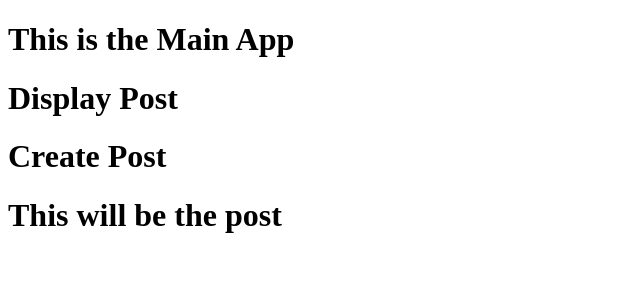
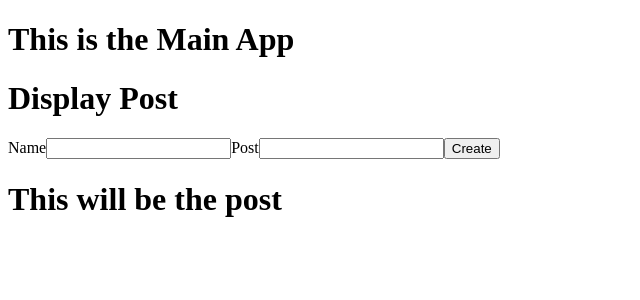
Before and after one commit to Yuffi64/Social_Feed_reactpj, a React (Create React App) app: page / in a window 1280 px wide. Shown: the top 300 px of the page, without its empty margins (0-640 px from the left). Built offline with nearby package versions, Linux system fonts and the light colour scheme.

Commit message:
modified  create post to have onChange format submit.

```diff
--- /dev/null
+++ b/src/components/CreatePost/createPostform.jsx
@@ -0,0 +1,44 @@
+// This component will add a post to the array
+// incoming props are:
+// Update the array named:
+import React, { useState } from "react";
+
+const CreatePostForm = (props) => {
+
+    // This may not actually need to display anything
+    //  but we are doing to test functionality for now.
+    const [userName, setUserName] = useState('');
+    const [userPost, setUserPost] = useState('');
+
+    function handleSubmit(formEvent){
+      formEvent.preventDefault();
+      alert(`${userName}, your post has been created`);
+    }
+
+//?    return (
+//?      <form>
+//?        <label>Name</label>
+//?        <input type = 'Name'/>
+//?        <label>Post</label>
+//?        <input Post = ''/>
+//?        <label></label>
+//?        <button type = 'submit'>Create</button>
+    return(
+       <form onSubmit={handleSubmit}>
+          <label>Name</label>
+          <input type = 'text' onChange={(event) => setUserName(event.target.value)} value={userName}/>
+          <label>Post</label>
+          <input type = 'text' onChange={(event) => setUserPost(event.target.value)} value={userPost}/>
+          <label></label>
+          <button type = 'Submit'>Create</button>
+
+        </form>
+
+       );
+      //?</form>
+   //? );
+  }
+
+
+
+  export default CreatePostForm;
--- a/src/components/createPost.jsx
+++ /dev/null
@@ -1,19 +0,0 @@
-// This component will add a post to the array
-// incoming props are:
-// Update the array named:
-import React from "react";
-
-function CreatePost() {
-
-    // This may not actually need to display anything
-    //  but we are doing to test functionality for now.
-    return (
-      <div>
-        <h1>Create Post</h1>
-      </div>
-    );
-  }
-
-
-
-  export default CreatePost;
```
Also changed, not shown: src/App.jsx (+9 -1 lines).
